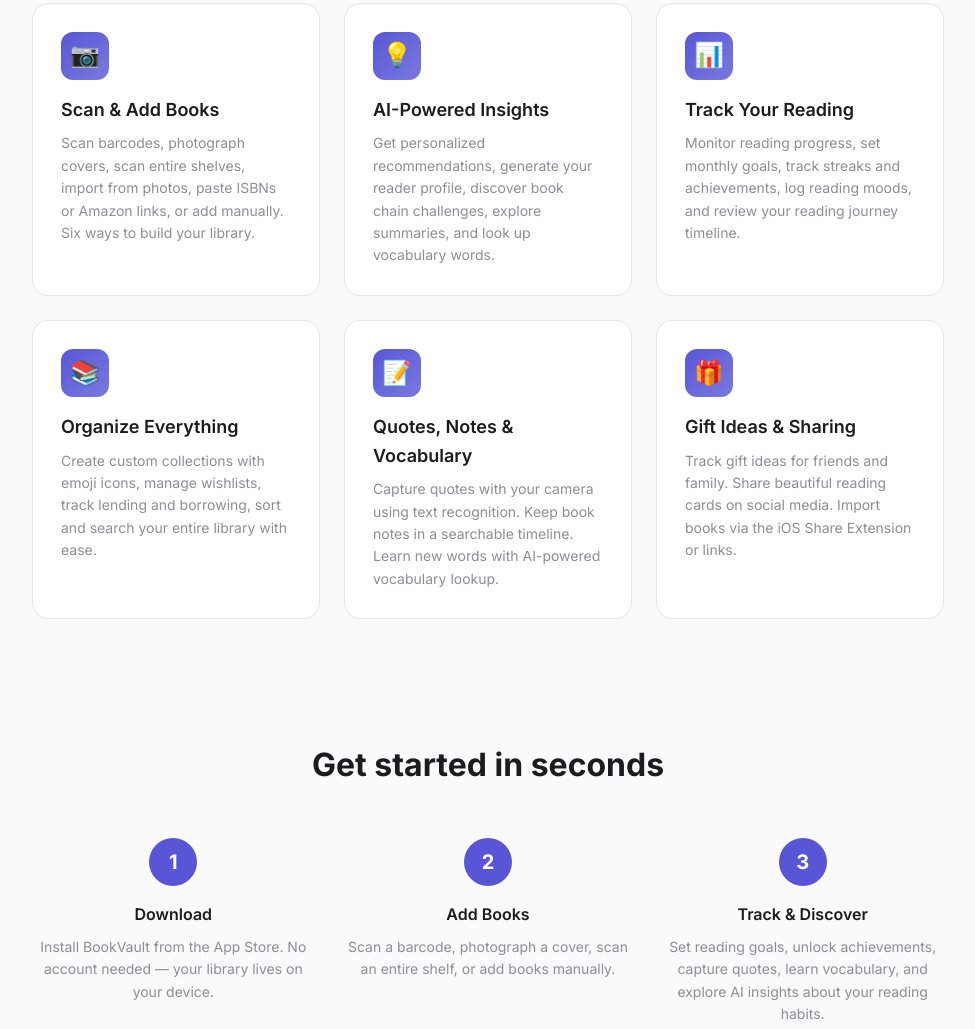
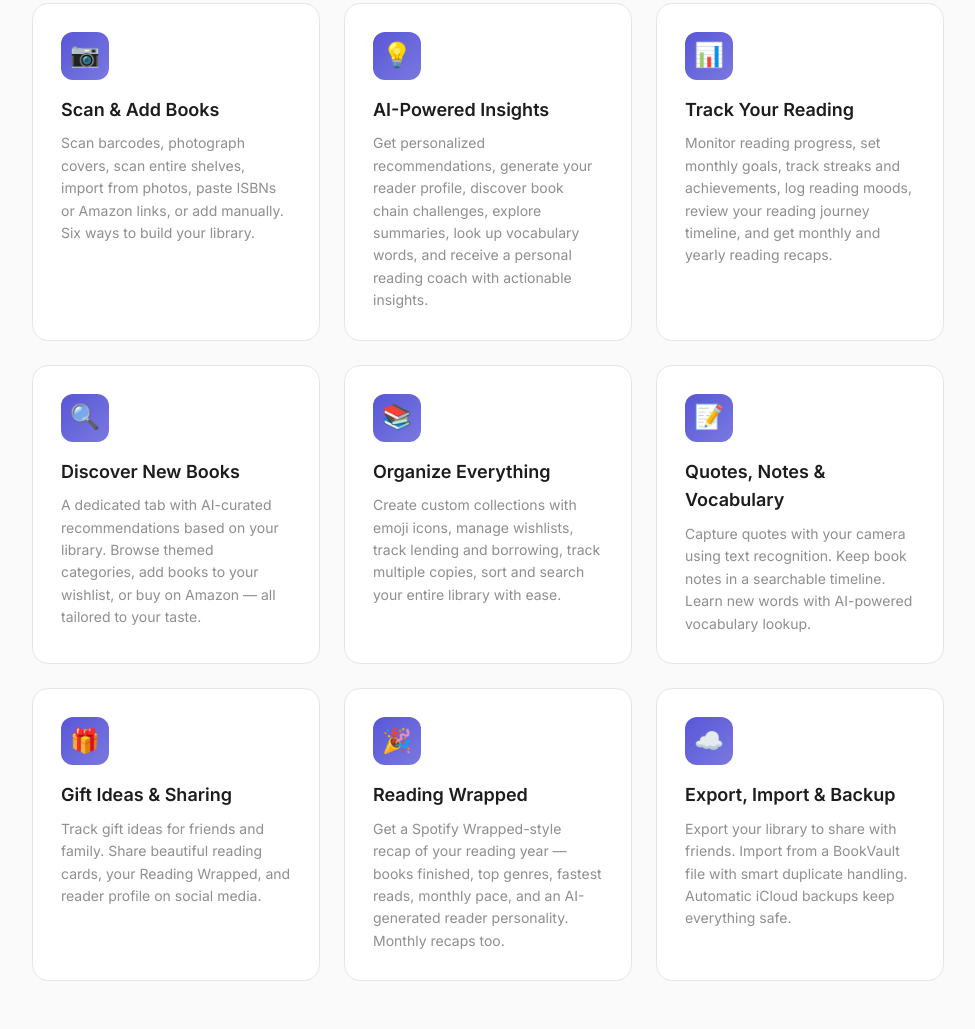
Before and after one commit to jig21nesh/bookvault-site, a plain HTML site: page index.html in a window 1280 px wide. Shown: the part 699-1728 px from the top of the page, without its empty margins (152-1127 px from the left). Drawn offline with Linux system fonts and the light colour scheme.

Commit message:
docs: Update website with current features (beta.28)
Added Discover, Reading Wrapped, and Export/Import/Backup feature cards.
Updated AI Insights and Track Your Reading descriptions. Updated privacy
section to mention optional iCloud backup. Updated meta tags.

```diff
--- a/index.html
+++ b/index.html
@@ -4,8 +4,8 @@
     <meta charset="UTF-8">
     <meta name="viewport" content="width=device-width, initial-scale=1.0">
     <title>BookVault - Your Personal Book Library</title>
-    <meta name="description" content="BookVault is an iOS app for managing your personal book library with barcode scanning, AI-powered recommendations, reading tracking, vocabulary learning, and more.">
-    <meta name="keywords" content="BookVault, book library, iOS app, barcode scanner, book tracker, reading tracker, AI recommendations, vocabulary, reading goals">
+    <meta name="description" content="BookVault is an iOS app for managing your personal book library with barcode scanning, AI-powered recommendations, reading tracking, vocabulary learning, Reading Wrapped recaps, iCloud backup, and more.">
+    <meta name="keywords" content="BookVault, book library, iOS app, barcode scanner, book tracker, reading tracker, AI recommendations, vocabulary, reading goals, reading wrapped, iCloud backup, book discovery">
     <meta property="og:title" content="BookVault - Your Personal Book Library">
     <meta property="og:description" content="Scan, organize, and track your personal book collection.">
     <meta property="og:type" content="website">
@@ -301,17 +301,22 @@
                 <div class="feature-card">
                     <div class="feature-icon">💡</div>
                     <h3>AI-Powered Insights</h3>
-                    <p>Get personalized recommendations, generate your reader profile, discover book chain challenges, explore summaries, and look up vocabulary words.</p>
+                    <p>Get personalized recommendations, generate your reader profile, discover book chain challenges, explore summaries, look up vocabulary words, and receive a personal reading coach with actionable insights.</p>
                 </div>
                 <div class="feature-card">
                     <div class="feature-icon">📊</div>
                     <h3>Track Your Reading</h3>
-                    <p>Monitor reading progress, set monthly goals, track streaks and achievements, log reading moods, and review your reading journey timeline.</p>
+                    <p>Monitor reading progress, set monthly goals, track streaks and achievements, log reading moods, review your reading journey timeline, and get monthly and yearly reading recaps.</p>
+                </div>
+                <div class="feature-card">
+                    <div class="feature-icon">🔍</div>
+                    <h3>Discover New Books</h3>
+                    <p>A dedicated tab with AI-curated recommendations based on your library. Browse themed categories, add books to your wishlist, or buy on Amazon — all tailored to your taste.</p>
                 </div>
                 <div class="feature-card">
                     <div class="feature-icon">📚</div>
                     <h3>Organize Everything</h3>
-                    <p>Create custom collections with emoji icons, manage wishlists, track lending and borrowing, sort and search your entire library with ease.</p>
+                    <p>Create custom collections with emoji icons, manage wishlists, track lending and borrowing, track multiple copies, sort and search your entire library with ease.</p>
                 </div>
                 <div class="feature-card">
                     <div class="feature-icon">📝</div>
@@ -321,7 +326,17 @@
                 <div class="feature-card">
                     <div class="feature-icon">🎁</div>
                     <h3>Gift Ideas & Sharing</h3>
-                    <p>Track gift ideas for friends and family. Share beautiful reading cards on social media. Import books via the iOS Share Extension or links.</p>
+                    <p>Track gift ideas for friends and family. Share beautiful reading cards, your Reading Wrapped, and reader profile on social media.</p>
+                </div>
+                <div class="feature-card">
+                    <div class="feature-icon">🎉</div>
+                    <h3>Reading Wrapped</h3>
+                    <p>Get a Spotify Wrapped-style recap of your reading year — books finished, top genres, fastest reads, monthly pace, and an AI-generated reader personality. Monthly recaps too.</p>
+                </div>
+                <div class="feature-card">
+                    <div class="feature-icon">☁️</div>
+                    <h3>Export, Import & Backup</h3>
+                    <p>Export your library to share with friends. Import from a BookVault file with smart duplicate handling. Automatic iCloud backups keep everything safe.</p>
                 </div>
             </div>
         </section>
@@ -350,7 +365,7 @@
         <section class="privacy">
             <div class="privacy-card">
                 <h2>Your data stays yours</h2>
-                <p>BookVault stores all your book data locally on your device. No account required, no cloud sync, no data collection. Your library is private by design.</p>
+                <p>BookVault stores all your book data locally on your device. No account required, no data collection, no third-party analytics. Optional iCloud backups go straight to your personal iCloud Drive. Your library is private by design.</p>
             </div>
         </section>
     </div>
```
